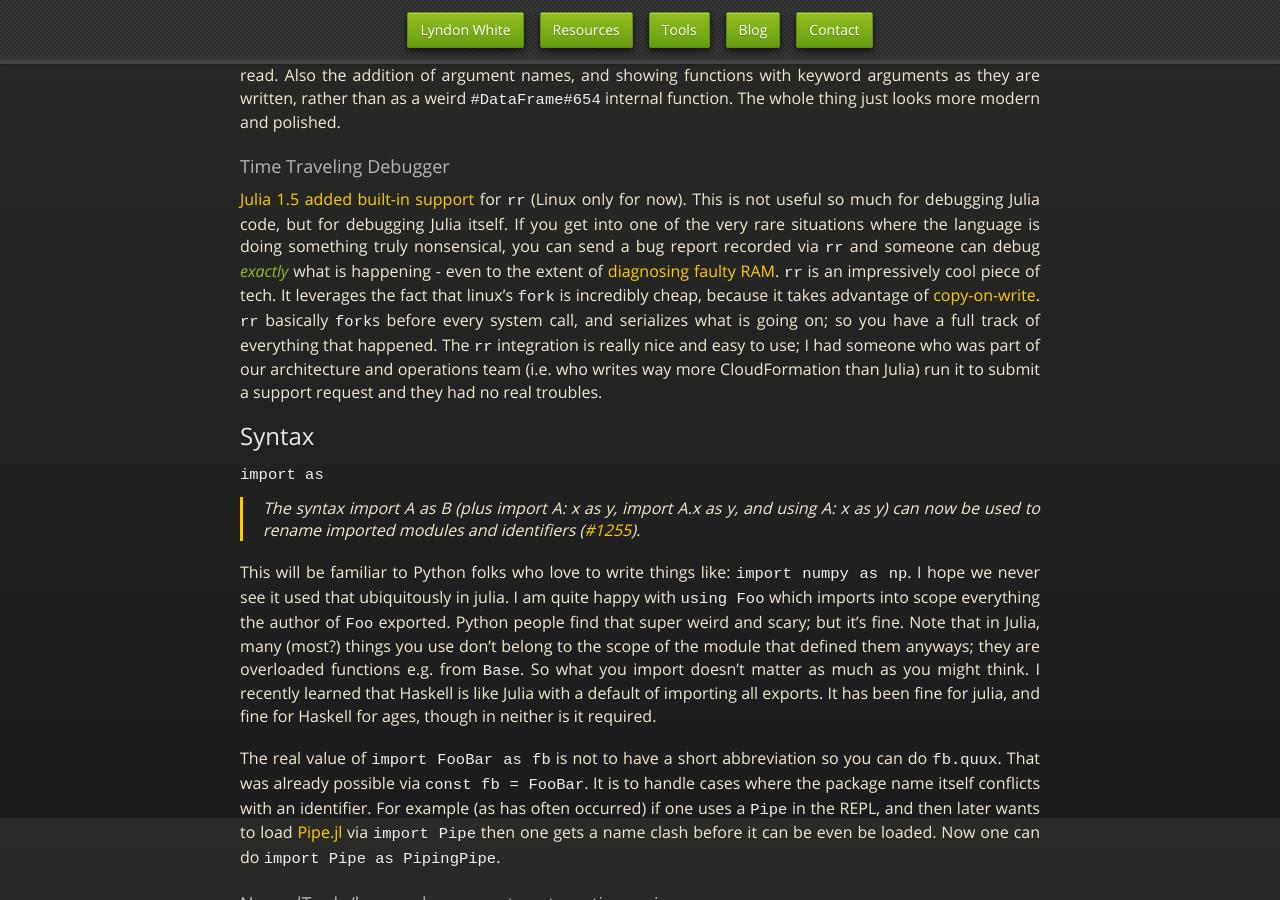
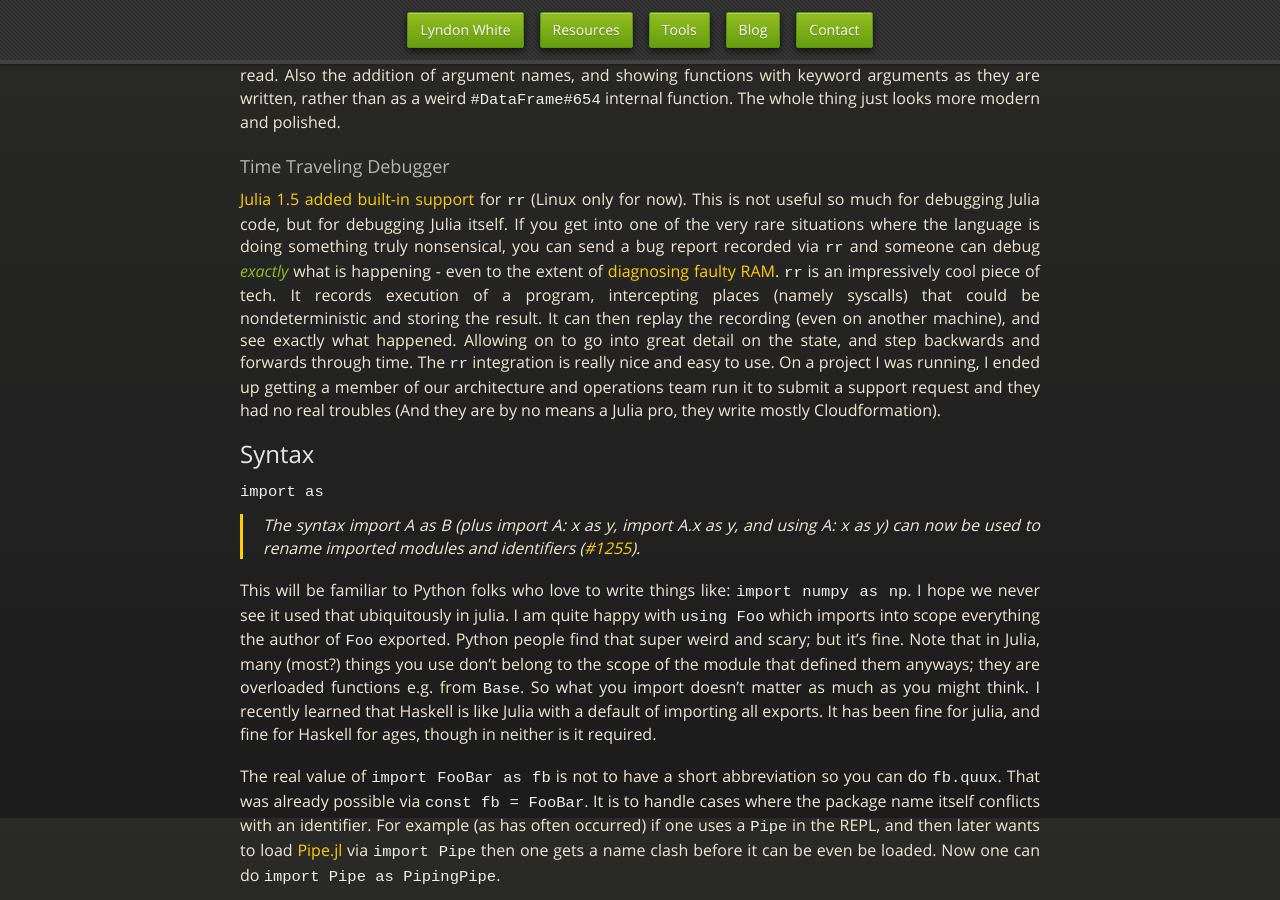
Before and after one commit to oxinabox/oxinabox.github.io, a Jekyll site: the page built from _posts/2021-03-14-Julia-1.6-what-has-changed-since-1.0.md, in a window 1280 px wide and 900 px high, scrolled down 4582 px. Built offline with Jekyll 4.4.1, drawn with Linux system fonts in a browser that asks for light colours; nearby versions of some CDN libraries; some web fonts are replaced.

Commit message:
fix rr references

```diff
--- a/_posts/2021-03-14-Julia-1.6-what-has-changed-since-1.0.md
+++ b/_posts/2021-03-14-Julia-1.6-what-has-changed-since-1.0.md
@@ -133,9 +133,12 @@ The whole thing just looks more modern and polished.
 This is not useful so much for debugging Julia code, but for debugging Julia itself.
 If you get into one of the very rare situations where the language is doing something truly nonsensical, you can send a bug report recorded via `rr` and someone can debug *exactly* what is happening - even to the extent of [diagnosing faulty RAM](https://julialang.org/blog/2020/09/rr-memory-magic/).
 `rr` is an impressively cool piece of tech.
-It leverages the fact that linux's `fork` is incredibly cheap, because it takes advantage of [copy-on-write](https://en.wikipedia.org/wiki/Copy-on-write).
-`rr` basically `fork`s before every system call, and serializes what is going on; so you have a full track of everything that happened.
-The `rr` integration is really nice and easy to use; I had someone who was part of our architecture and operations team (i.e. who writes way more CloudFormation than Julia) run it to submit a support request and they had no real troubles.
+It records execution of a program, intercepting places (namely syscalls) that could be nondeterministic and storing the result.
+It can then replay the recording (even on another machine), and see exactly what happened.
+Allowing on to go into great detail on the state, and step backwards and forwards through time.
+The `rr` integration is really nice and easy to use.
+On a project I was running, I ended up getting a member of our architecture and operations team run it to submit a support request and they had no real troubles
+(And they are by no means a Julia pro, they write mostly Cloudformation).
 
 ## Syntax
 
```
